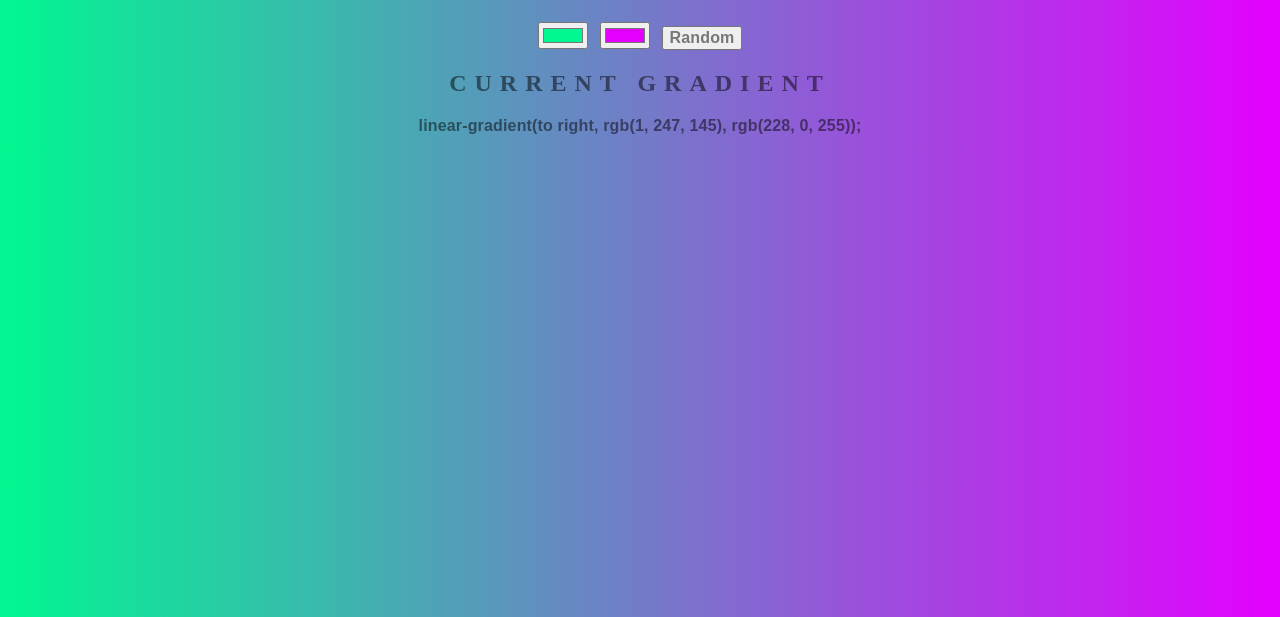
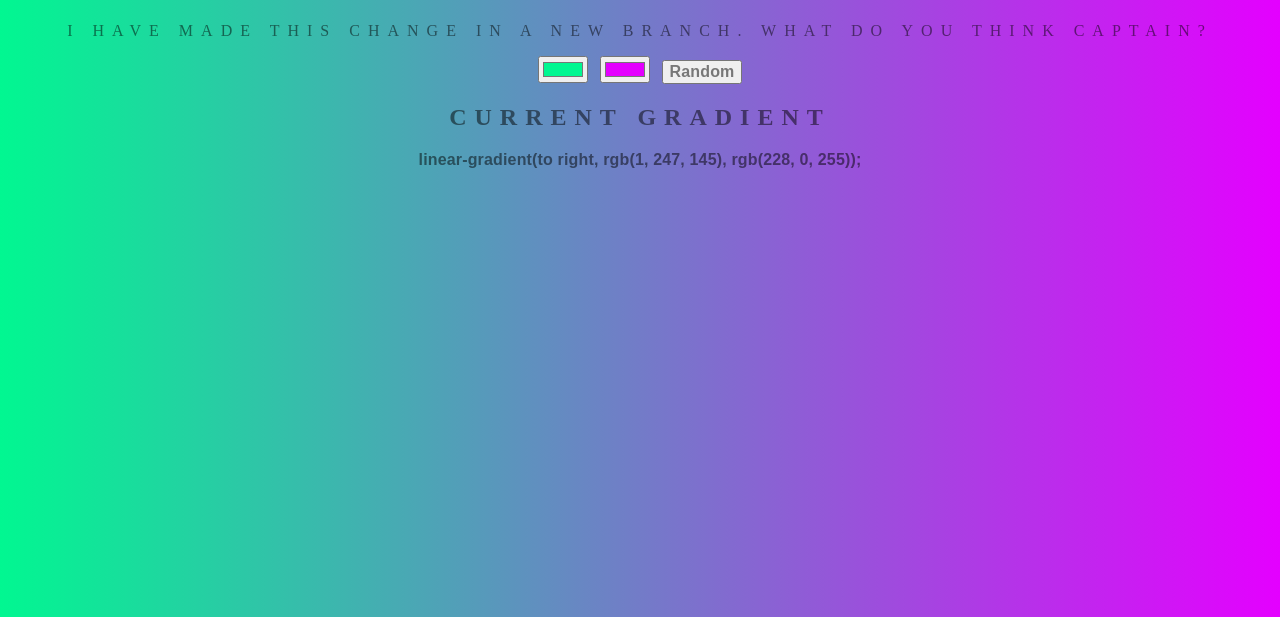
Before and after one commit to Kampani/kampani.gradient-background-generator, a plain HTML site: page main.html in a window 1280 px wide. Shown: the part 183-800 px from the top of the page. Drawn offline with Linux system fonts and the light colour scheme.

Commit message:
added some text

```diff
--- a/main.html
+++ b/main.html
@@ -7,6 +7,8 @@
 </head>
 <body>
 	<h1>Background Generator</h1>
+	<p>I have made this change in a new branch.
+	What do you think captain?</p>
 	<input id="input1" type="color" name="color1" value="#01f791">
 	<input id="input2" type="color" name="color2" value="#e400ff">
 	<button>Random</button>
```
